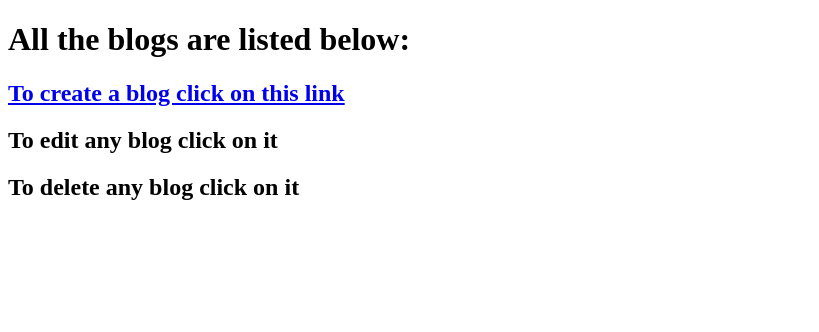
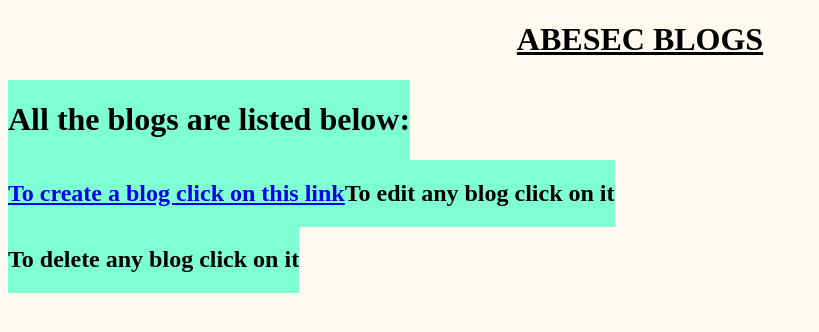
Before and after one commit to kush3107/Blogs, a PHP site: page / in a window 1280 px wide. Shown: the top 332 px of the page, without its empty margins (0-819 px from the left). Run offline with PHP 8.4, Linux system fonts and the light colour scheme; data that the repository does not hold is empty.

Commit message:
prob not solved moved to css

```diff
--- a/create.php
+++ b/create.php
@@ -9,13 +9,9 @@ $kush=$connection->query($query);
 
     echo "Blog successfully created!";
     $newId=$connection->insert_id;
+    var_dump($_POST);
 
 }
-else{
-    //get errors
-    echo $connection->error;
-}
-
 ?>
 
 <!DOCTYPE html>
--- /dev/null
+++ b/index.css
@@ -0,0 +1,20 @@
+body{
+    background-color: floralwhite;
+}
+.div{
+    background-color: aquamarine;
+    float: left;
+}
+a:hover{
+    text-decoration: blink;
+    color: cornflowerblue;
+}
+#link{
+    text-decoration: none;
+    clear: both;
+}
+#head {
+    text-decoration: underline;
+    text-align: center;
+    clear: both;
+}
--- a/index.php
+++ b/index.php
@@ -8,10 +8,12 @@ $listOfBlogs=$result->fetch_all(MYSQLI_ASSOC);
 <!DOCTYPE html>
 <html>
 <head lang="en">
+    <link type="text/css" rel="stylesheet" href="index.css" />
     <meta charset="UTF-8">
     <title>CodeKamp | Blogs</title>
 </head>
-<div class="div"></div>
+<h1 id="head" >ABESEC BLOGS</h1>
+<div class="div">
 <body>
 <h1>All the blogs are listed below:</h1>
 <ul>
@@ -22,7 +24,7 @@ foreach($listOfBlogs as $blog) {
 ?>
 </ul>
 </div>
-<div class="div">
+<div class="div" id="link">
     <h2><a href="create.php"> To create a blog click on this link</a></h2>
 </div>
 <div class="div">
@@ -36,7 +38,7 @@ foreach($listOfBlogs as $blog) {
     </ul>
 
 </div>
-<div class="div" id="link">
+<div class="div" id="link" >
 <h2>To delete any blog click on it</h2>
     <ul>
         <?php
```
Also changed, not shown: edit.php (+7 -5 lines).
